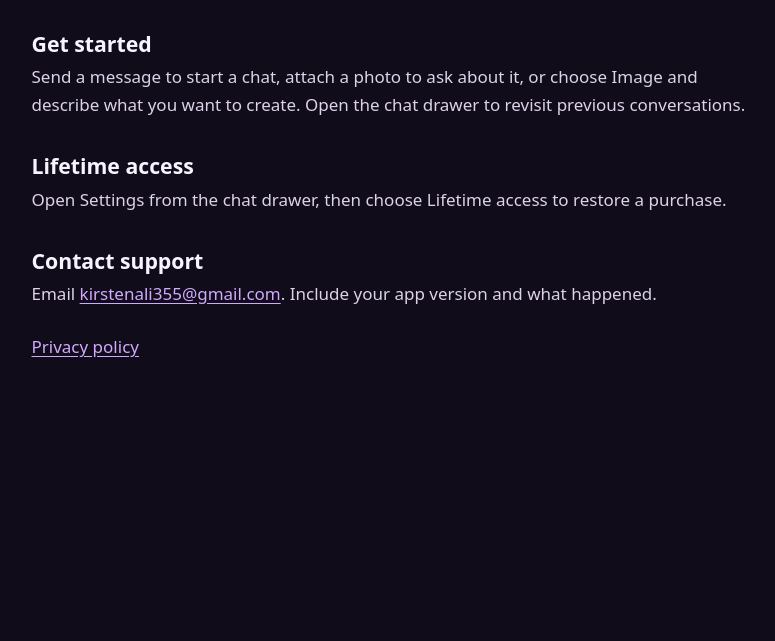
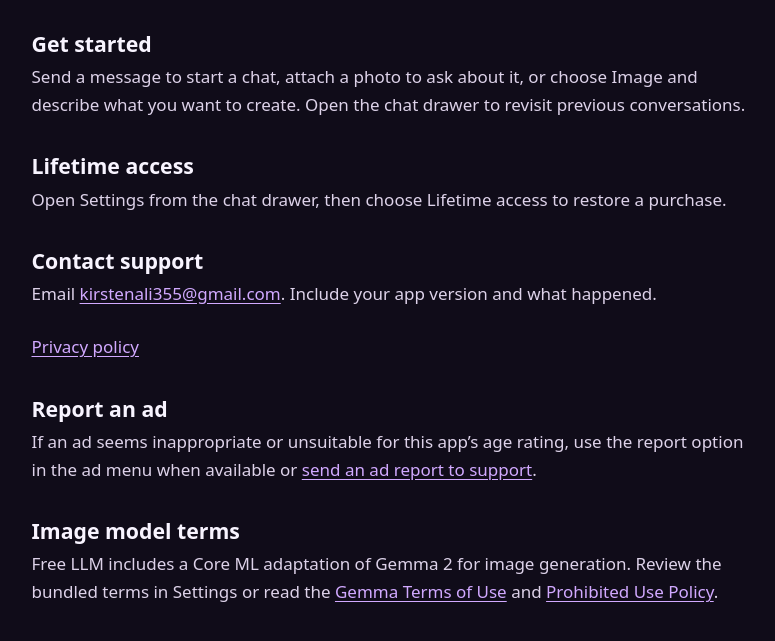
Before and after one commit to KirstenAli/kirstenali.github.io, a plain HTML site: page free-llm/index.html in a window 1280 px wide. Shown: the part 303-944 px from the top of the page, without its empty margins (243-1018 px from the left). Before the commit the page ends 800 px from the top, so only its background shows below. Drawn offline with Linux system fonts and the light colour scheme.

Commit message:
Add reporting instructions and image model terms links

```diff
--- a/free-llm/index.html
+++ b/free-llm/index.html
@@ -9,4 +9,6 @@
 <h2>Lifetime access</h2><p>Open Settings from the chat drawer, then choose Lifetime access to restore a purchase.</p>
 <h2>Contact support</h2><p>Email <a href="mailto:kirstenali355@gmail.com">kirstenali355@gmail.com</a>. Include your app version and what happened.</p>
 <nav><a href="privacy.html">Privacy policy</a></nav>
+<h2 id="ad-reports">Report an ad</h2><p>If an ad seems inappropriate or unsuitable for this app’s age rating, use the report option in the ad menu when available or <a href="mailto:kirstenali355@gmail.com?subject=Ad%20report%20for%20Free%20LLM&amp;body=Describe%20the%20ad%20and%20why%20you%20are%20reporting%20it.%20If%20you%20remember%20the%20advertiser%2C%20the%20time%2C%20or%20where%20the%20ad%20appeared%2C%20include%20that%20too.">send an ad report to support</a>.</p>
+<h2>Image model terms</h2><p>Free LLM includes a Core ML adaptation of Gemma 2 for image generation. Review the bundled terms in Settings or read the <a href="https://ai.google.dev/gemma/terms">Gemma Terms of Use</a> and <a href="https://ai.google.dev/gemma/prohibited_use_policy">Prohibited Use Policy</a>.</p>
 </main></body></html>
```
Also changed, not shown: free-llm/privacy.html (+1 -0 lines), vocal-swap/index.html (+1 -0 lines), vocal-swap/privacy.html (+1 -0 lines).
